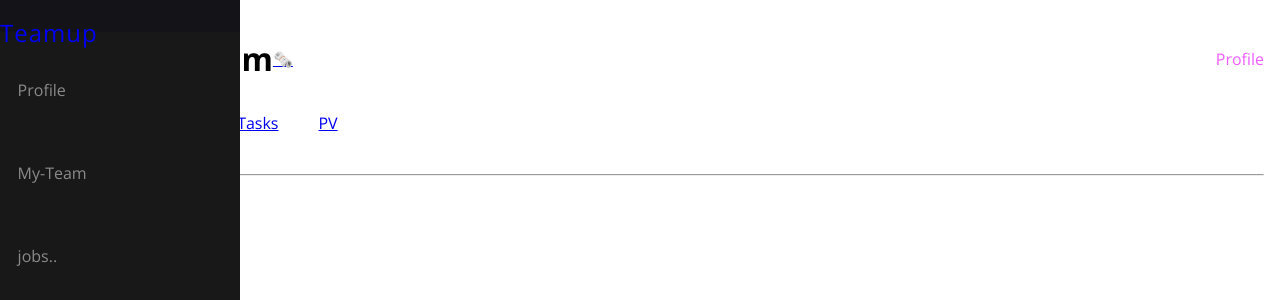
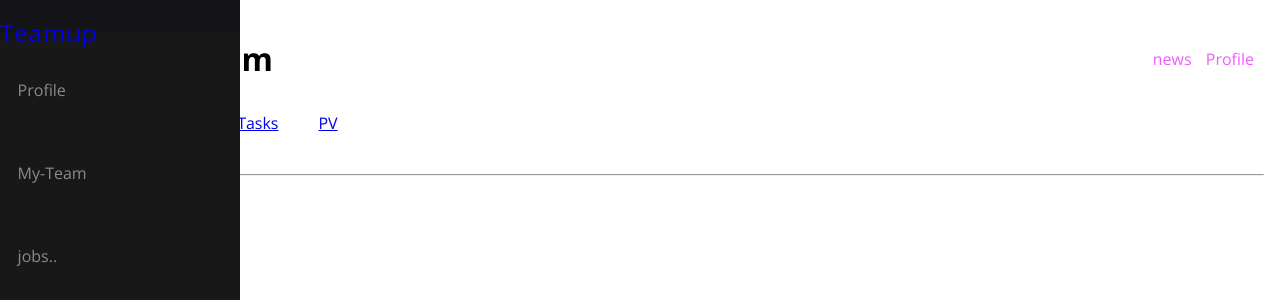
Before and after one commit to Amiram1544/Teamup, a Django app: page /myteam/ in a window 1280 px wide. Shown: the top 300 px of the page. Run offline with Django 5.2, Linux system fonts and the light colour scheme; the visitor is signed in with stand-in values (Sample User, id 1); data that the repository does not hold is empty.

Commit message:
Refactor

```diff
--- a/myteam/static/myteam/css/mainpage.css
+++ b/myteam/static/myteam/css/mainpage.css
@@ -21,3 +21,15 @@
 
 
 }
+
+.header-icons {
+    margin-left: auto;
+    padding: 10px;
+}
+
+.myteam-news {
+    margin-left: auto;
+    padding-right:10px ;
+    text-decoration: none;
+    color: #ef5cff;
+}
--- a/myteam/templates/myteam/mainpage.html
+++ b/myteam/templates/myteam/mainpage.html
@@ -12,11 +12,13 @@
     <div class="myteam-header">
         <h1>My Team</h1>
 
+        <div class="header-icons">
+            <a class="myteam-news" href="{% url 'myteam:news' %}">news</a>
 
-        <a class="myteam-news" href="{% url 'news' %}">🗞️</a>
-        <!-- Temperory Profile tag, later replace it with profile image-->
-        <!-- When it clicked like gmail some dropdown dedicated to settings -->
-        <a class="myteam-profile" href="{% url 'profile' %}">Profile</a>
+            <!-- Temperory Profile tag, later replace it with profile image-->
+            <!-- When it clicked like gmail some dropdown dedicated to settings -->
+            <a class="myteam-profile" href="{% url 'profile' %}">Profile</a>
+        </div>
     </div>
 
     <div class="myteam-badges">
--- a/myteam/templates/myteam/news.html
+++ b/myteam/templates/myteam/news.html
@@ -0,0 +1 @@
+<h1>news</h1>
```
